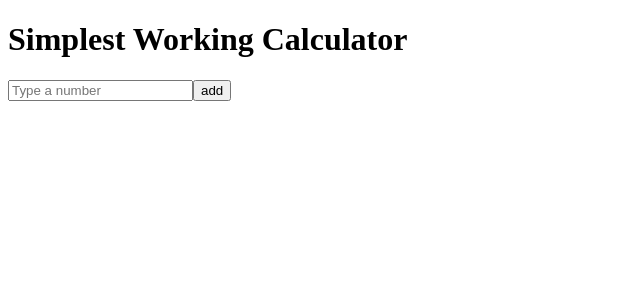
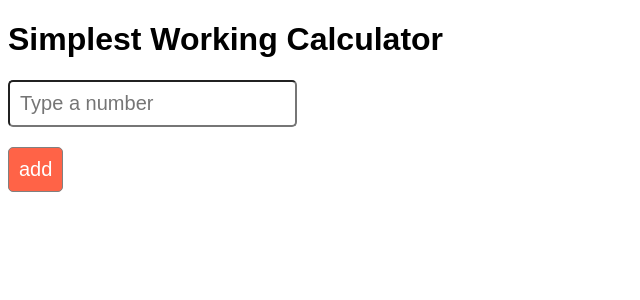
Before and after one commit to OpeDada/reactlab, a React (Create React App) app: page / in a window 1280 px wide. Shown: the top 300 px of the page, without its empty margins (0-640 px from the left). Built offline with nearby package versions, Linux system fonts and the light colour scheme.

Commit message:
add basic styling

```diff
--- a/src/App.css
+++ b/src/App.css
@@ -0,0 +1,23 @@
+* {
+  font-family: sans-serif;
+}
+input,
+button {
+  font-size: 20px;
+  padding: 10px;
+  border-radius: 5px;
+}
+input {
+  display: block;
+  margin-bottom: 20px;
+}
+button {
+  border: 1px solid gray;
+  background: whitesmoke;
+  margin-right: 5px;
+}
+button:nth-last-child(2),
+button:nth-last-child(1) {
+  background: tomato;
+  color: white;
+}
```
